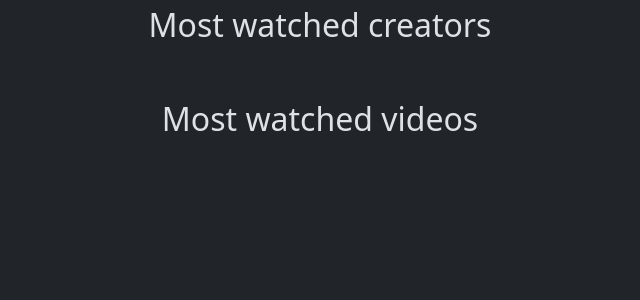
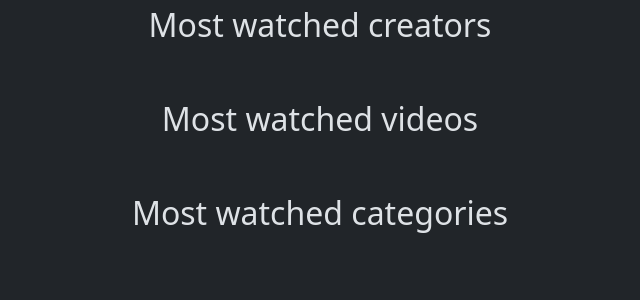
Before and after one commit to FiiL123/yt-analyser, a Django app: page / in a window 1280 px wide. Shown: the part 196-496 px from the top of the page, without its empty margins (320-960 px from the left). Run offline with Django 5.2, Linux system fonts and the light colour scheme; data that the repository does not hold is empty; some libraries are stand-ins or nearby versions.

Commit message:
add metadata collection and category view

```diff
--- a/web/web/analyser/templates/home.html
+++ b/web/web/analyser/templates/home.html
@@ -27,5 +27,16 @@
                 {% endfor %}
             </ol>
         </div>
+        <div class="container-sm mt-5">
+            <h2 class="text-center">Most watched categories</h2>
+            <ol class="list-group list-group-numbered">
+                {% for v in top_categories %}
+                    <li class="list-group-item list-group-item-secondary d-flex justify-content-between align-items-center">
+                        <span class="creator-name">{{ v.categories }}</span>
+                        <span class="badge bg-light text-dark fs-6">{{ v.times_watched }}</span>
+                    </li>
+                {% endfor %}
+            </ol>
+        </div>
     </div>
 {% endblock content %}
--- a/web/web/analyser/views.py
+++ b/web/web/analyser/views.py
@@ -3,6 +3,7 @@ import os
 import orjson as json
 from django.db.models import Count
 from django.shortcuts import redirect, render
+from yt_dlp import YoutubeDL
 
 from web import settings as web_settings
 from web.analyser.models import Creator, VideoRecord
@@ -15,6 +16,11 @@ def home(request):
     top_videos = (
         VideoRecord.objects.values("title").annotate(times_watched=Count("title")).order_by("-times_watched")[:10]
     )
+    top_categories = (
+        VideoRecord.objects.values("categories")
+        .annotate(times_watched=Count("categories"))
+        .order_by("-times_watched")[:10]
+    )
 
     context = {
         "videos_count": VideoRecord.objects.count(),
@@ -23,6 +29,7 @@ def home(request):
         "creators": Creator.objects.all(),
         "top_creators": top_creators,
         "top_videos": top_videos,
+        "top_categories": top_categories,
     }
 
     return render(request, "home.html", context)
@@ -73,7 +80,39 @@ def process_history_json(file_path):
                 url = "missing"
                 if "titleUrl" in record:
                     url = record["titleUrl"]
-
-                video = VideoRecord.create(title, creator, time_watched, url)
+                m = MetadataGetter(url)
+                metadata = m.get_metadata()
+                video = VideoRecord.create(
+                    title,
+                    creator,
+                    time_watched,
+                    url,
+                    metadata["duration"],
+                    ",".join(metadata["categories"]),
+                    ",".join(metadata["tags"]),
+                )
                 if video is not None:
                     video.save()
+
+
+class MyLogger(object):
+    def debug(self, msg):
+        pass
+
+    def warning(self, msg):
+        pass
+
+    def error(self, msg):
+        print(msg)
+
+
+class MetadataGetter:
+    def __init__(self, url):
+        self.url = url
+
+    def get_metadata(self):
+        ydl_opts = {"logger": MyLogger(), "ignoreerrors": True}
+        with YoutubeDL(ydl_opts) as ydl:
+            info_dict = ydl.extract_info(self.url, download=False)
+        ret = {"duration": info_dict["duration"], "categories": info_dict["categories"], "tags": info_dict["tags"]}
+        return ret
```
Also changed, not shown: web/web/analyser/models.py (+13 -2 lines), web/web/analyser/migrations/0010_videorecord_categories_videorecord_duration_and_more.py (added), 2 other files.
